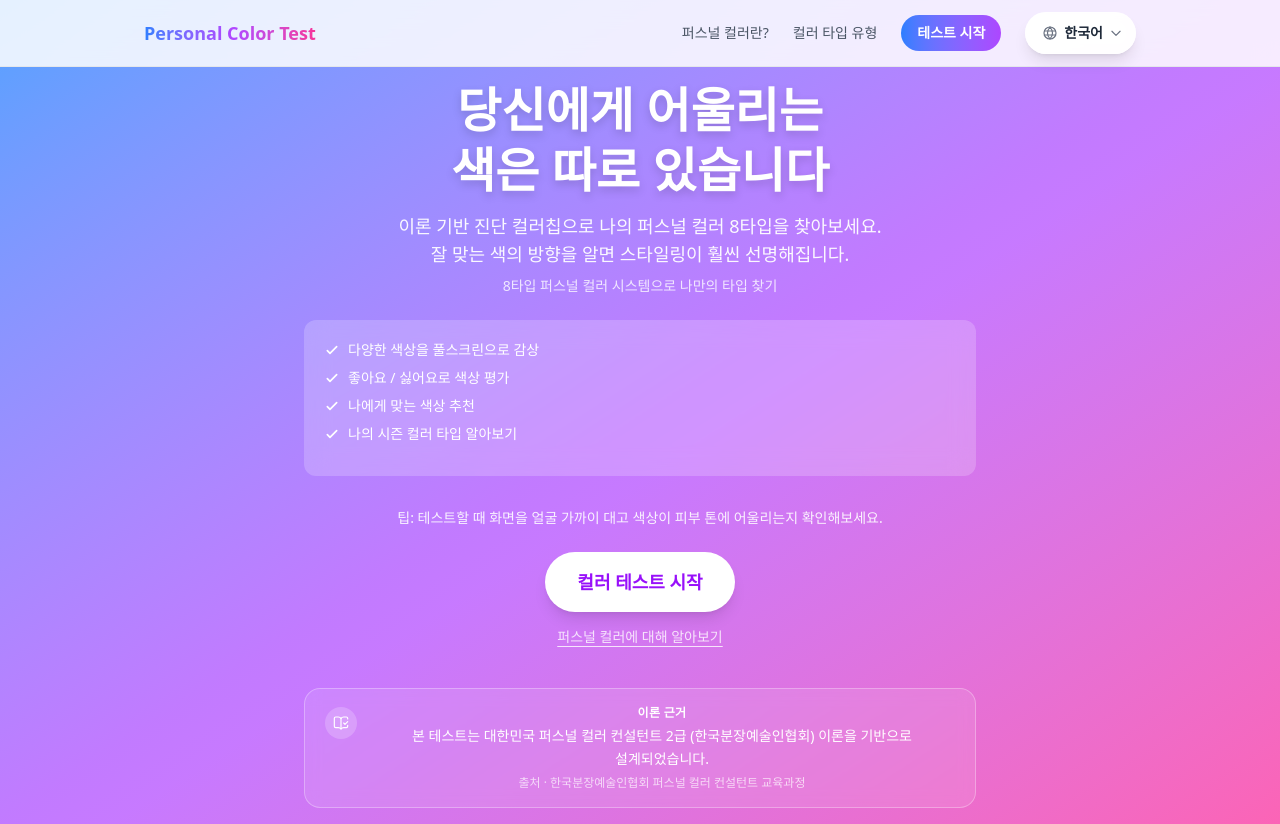
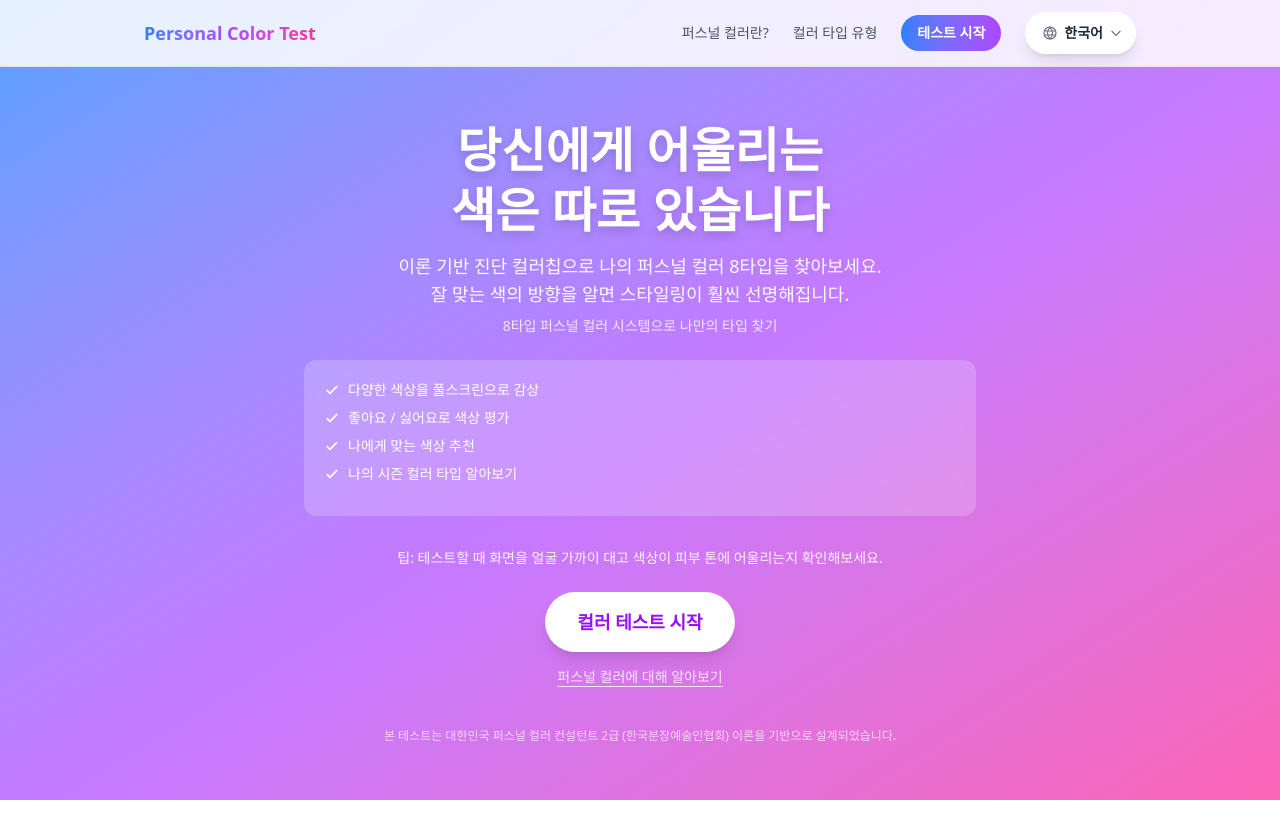
Before and after one commit to sadie100/personal-color-test, a React (Vite) app: page / in a window 1280 px wide. After the commit the page ends 800 px from the top, so only its background shows below. Built offline with nearby package versions, Linux system fonts and the light colour scheme.

Commit message:
fix: 홈 페이지 외 다른 페이지에 이론 근거 컴포넌트 제거, 이론 근거 컴포넌트 디자인 최소화

```diff
--- a/src/components/AttributionNote.tsx
+++ b/src/components/AttributionNote.tsx
@@ -1,5 +1,3 @@
-import { BookOpenCheck } from "lucide-react";
-
 import { translations } from "../i18n/translations";
 import type { Lang } from "../types";
 
@@ -11,37 +9,11 @@ interface AttributionNoteProps {
 
 export const AttributionNote = ({ lang, variant = "light", className }: AttributionNoteProps) => {
   const t = translations[lang].attribution;
-  const isDark = variant === "dark";
-
-  const containerClass = isDark
-    ? "border-white/30 bg-white/10 text-white"
-    : "border-slate-200 bg-white/80 text-slate-600";
-  const iconBgClass = isDark ? "bg-white/20 text-white" : "bg-slate-100 text-slate-600";
-  const headingClass = isDark ? "text-white" : "text-slate-700";
-  const sourceClass = isDark ? "text-white/70" : "text-slate-400";
+  const colorClass = variant === "dark" ? "text-white/70" : "text-slate-400";
 
   return (
-    <aside
-      className={[
-        "mx-auto flex max-w-3xl items-start gap-3 rounded-2xl border px-5 py-4 text-sm leading-relaxed backdrop-blur-sm",
-        containerClass,
-        className ?? "",
-      ].join(" ")}
-      aria-label={t.heading}
-    >
-      <span
-        aria-hidden
-        className={["mt-0.5 flex h-8 w-8 shrink-0 items-center justify-center rounded-full", iconBgClass].join(" ")}
-      >
-        <BookOpenCheck size={16} strokeWidth={1.75} />
-      </span>
-      <div className="flex-1 break-keep">
-        <p className={["text-xs font-semibold tracking-wide uppercase", headingClass].join(" ")}>
-          {t.heading}
-        </p>
-        <p className="mt-1">{t.line}</p>
-        <p className={["mt-1 text-xs", sourceClass].join(" ")}>{t.source}</p>
-      </div>
-    </aside>
+    <p className={["text-center text-xs break-keep", colorClass, className ?? ""].join(" ")}>
+      {t.line}
+    </p>
   );
 };
--- a/src/pages/About.tsx
+++ b/src/pages/About.tsx
@@ -1,5 +1,4 @@
 import pccsImage from "../assets/pccs_tone_map.jpg";
-import { AttributionNote } from "../components/AttributionNote";
 import { colorData } from "../data/colorData";
 import { translations } from "../i18n/translations";
 import type {
@@ -228,8 +227,6 @@ export const About = ({ lang, onStart }: AboutProps) => {
             {t.startButton}
           </button>
         </section>
-
-        <AttributionNote lang={lang} />
       </div>
 
       <div className="h-12" />
--- a/src/pages/ColorTypeDetail.tsx
+++ b/src/pages/ColorTypeDetail.tsx
@@ -1,7 +1,6 @@
 import { useMemo } from "react";
 import { Link, Navigate, useParams } from "react-router-dom";
 
-import { AttributionNote } from "../components/AttributionNote";
 import { StylingRecommendations } from "../components/StylingRecommendations";
 import { colorData } from "../data/colorData";
 import { colorTypeMetas } from "../data/colorTypeMeta";
@@ -209,8 +208,6 @@ export const ColorTypeDetail = ({ lang }: ColorTypeDetailProps) => {
             />
           </Link>
         </nav>
-
-        <AttributionNote lang={lang} />
       </div>
     </div>
   );
--- a/src/pages/ColorTypes.tsx
+++ b/src/pages/ColorTypes.tsx
@@ -1,6 +1,5 @@
 import { Link } from "react-router-dom";
 
-import { AttributionNote } from "../components/AttributionNote";
 import { colorData } from "../data/colorData";
 import { colorTypeMetas, coolSlugs, warmSlugs } from "../data/colorTypeMeta";
 import { translations } from "../i18n/translations";
@@ -128,8 +127,6 @@ export const ColorTypes = ({ lang }: ColorTypesProps) => {
             ))}
           </ul>
         </section>
-
-        <AttributionNote lang={lang} />
       </div>
     </div>
   );
--- a/src/pages/Home.tsx
+++ b/src/pages/Home.tsx
@@ -112,9 +112,7 @@ export const Home = ({ onStart, lang, onAbout }: HomeProps) => {
           </div>
         </div>
 
-        <div className="mt-10">
-          <AttributionNote lang={lang} variant="dark" />
-        </div>
+        <AttributionNote lang={lang} variant="dark" className="mt-10" />
       </div>
     </div>
   );
```
